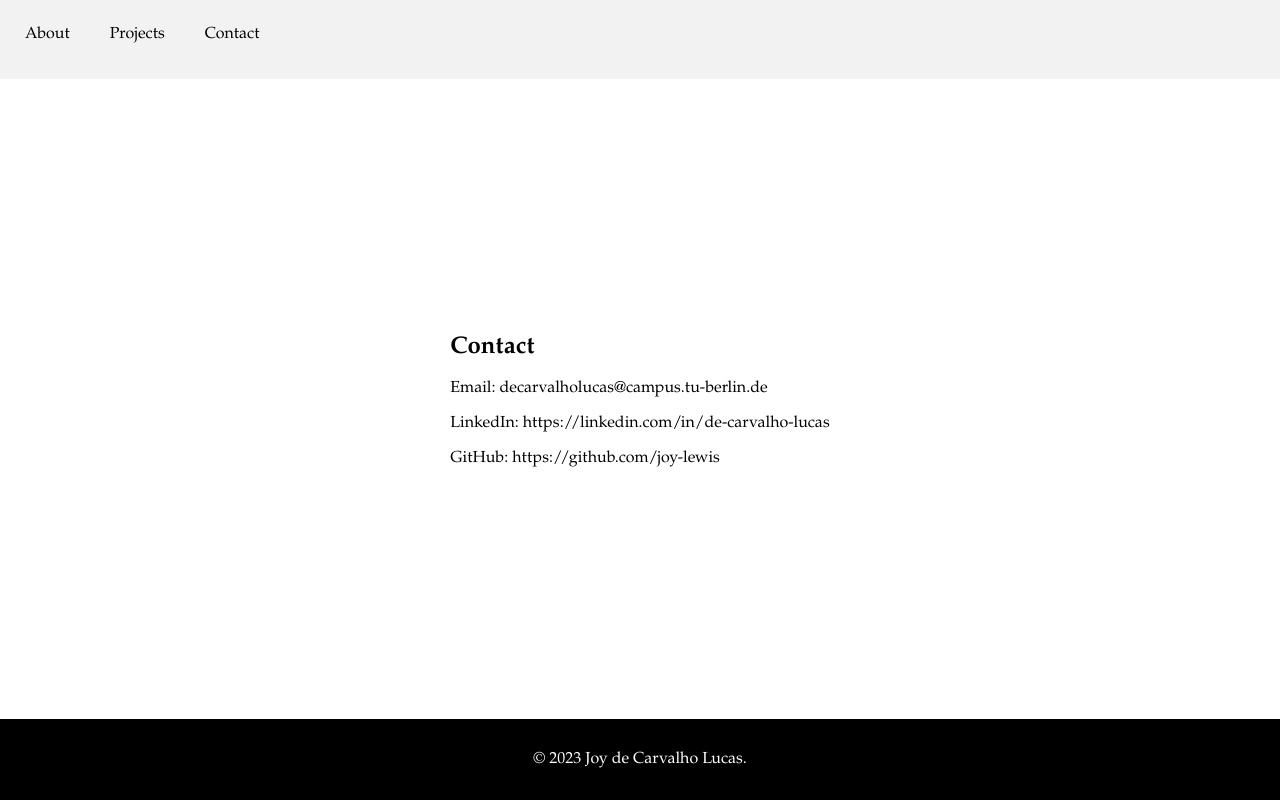
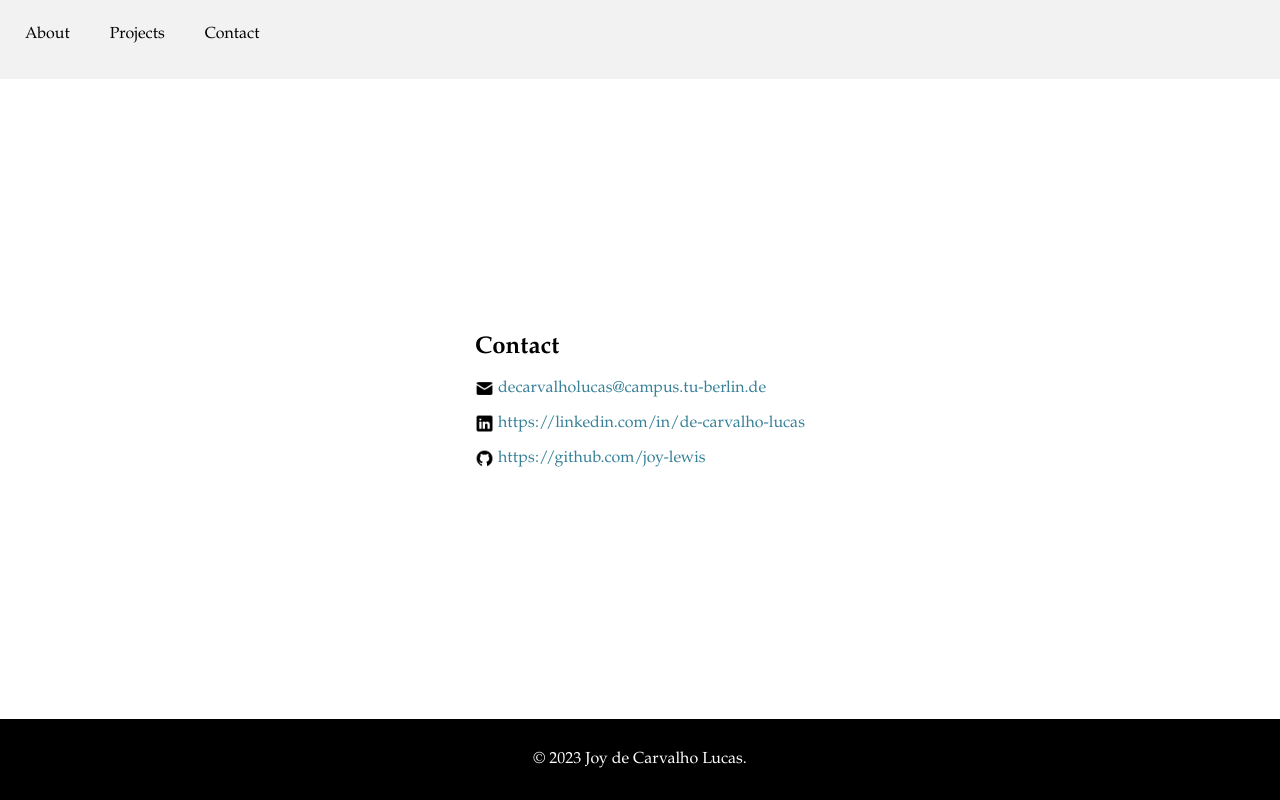
Before and after one commit to joy-lewis/joy-lewis.github.io, a plain HTML site: page contact.html in a window 1280 px wide. Drawn offline with Linux system fonts and the light colour scheme.

Commit message:
new contact icons

```diff
--- a/contact.html
+++ b/contact.html
@@ -19,10 +19,18 @@
 	<main>
 		<section id="contact">
 			<h2>Contact</h2>
-			<p>Email: decarvalholucas@campus.tu-berlin.de</p>
-			<p>LinkedIn: https://linkedin.com/in/de-carvalho-lucas</p>
-			<p>GitHub: https://github.com/joy-lewis</p>
-			<!--<p>Phone: </p> -->
+			<p>
+			    <img src="resources/email_icon.png" alt="Email icon" class="icon">
+				<a href="mailto:decarvalholucas@campus.tu-berlin.de" class="hyperlinks">decarvalholucas@campus.tu-berlin.de</a>
+			</p>
+			<p>
+				<img src="resources/linkedin_icon.png" alt="LinkedIn icon" class="icon">
+				<a href="https://linkedin.com/in/de-carvalho-lucas" class="hyperlinks">https://linkedin.com/in/de-carvalho-lucas</a>
+			</p>
+			<p>
+				<img src="resources/github_icon.png" alt="GitHub icon" class="icon">
+				<a href="https://github.com/joy-lewis" class="hyperlinks">https://github.com/joy-lewis</a>
+			</p>
 		</section>
 	</main>
 	<footer>
--- a/style.css
+++ b/style.css
@@ -11,6 +11,12 @@ img {
 	filter: grayscale(100%);
 	width: 200px;
 	height: auto;
+}
+
+.icon {
+    height: 5mm;
+    width: 5mm;
+	vertical-align: middle;
 }
 
 /* Header styles */
```
Also changed, not shown: Resources/email_icon.png (added), Resources/github_icon.png (added), Resources/linkedin_icon.png (added).
